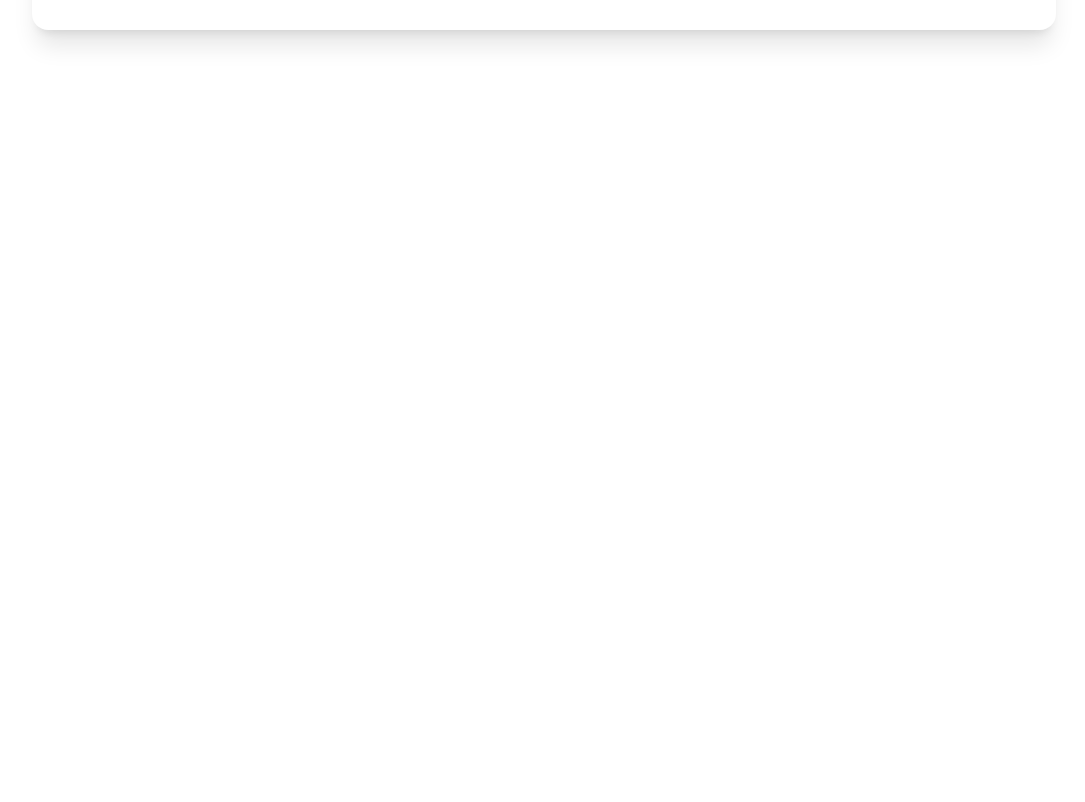
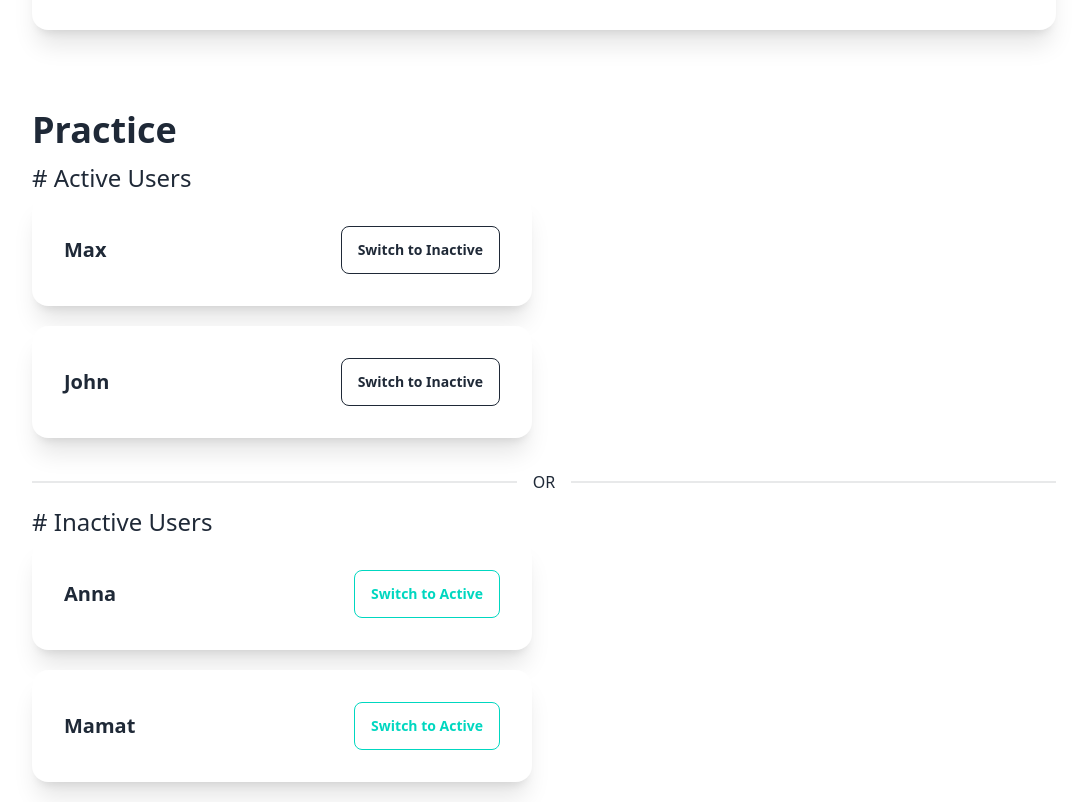
Before and after one commit to tamathecxder/ng-service-and-dependency-injection, an Angular app: page / in a window 1280 px wide. Shown: the part 710-1512 px from the top of the page, without its empty margins (96-1181 px from the left). Before the commit the page ends 800 px from the top, so only its background shows below. Built offline with nearby package versions, Linux system fonts and the light colour scheme.

Commit message:
completing the practice of service and dependency injection

```diff
--- a/src/app/app.component.html
+++ b/src/app/app.component.html
@@ -1,4 +1,31 @@
 <div class="container mx-auto max-w-5xl">
   <app-account-form></app-account-form>
   <app-accounts *ngFor="let account of accounts" [account]="account"></app-accounts>
+
+
+  <h2 class="text-4xl font-semibold mt-20 mb-3">Practice</h2>
+
+  <div class="flex flex-col w-full border-opacity-50">
+    <div class="grid h-auto card rounded-box place-items-start">
+      <h3 class="text-2xl font-normal"># Active Users</h3>
+
+      <app-active-users *ngFor="let user of activeUsers" [user]="user"></app-active-users>
+
+      <ng-container *ngIf="activeUsers.length === 0">
+        <app-empty-users></app-empty-users>
+      </ng-container>
+    </div>
+
+    <div class="divider">OR</div>
+
+    <div class="grid h-auto card rounded-box place-items-start">
+      <h3 class="text-2xl font-normal"># Inactive Users</h3>
+
+      <app-inactive-users *ngFor="let user of inactiveUsers" [user]="user"></app-inactive-users>
+
+      <ng-container *ngIf="inactiveUsers.length === 0">
+        <app-empty-users></app-empty-users>
+      </ng-container>
+    </div>
+  </div>
 </div>
--- a/src/app/app.component.ts
+++ b/src/app/app.component.ts
@@ -5,22 +5,43 @@ import { Account } from './shared/models/account.model';
 import { CommonModule } from '@angular/common';
 import { AccountFormComponent } from './account-form/account-form.component';
 import { AccountsService } from './shared/services/accounts.service';
+import { ActiveUsersComponent } from './practice/active-users/active-users.component';
+import { InactiveUsersComponent } from './practice/inactive-users/inactive-users.component';
+import { UsersService } from './shared/services/users.service';
+import { User } from './shared/models/user.model';
+import { EmptyUsersComponent } from './practice/empty-users/empty-users.component';
 
 @Component({
   selector: 'app-root',
   standalone: true,
-  imports: [RouterOutlet, CommonModule, AccountsComponent, AccountFormComponent],
+  imports: [RouterOutlet,
+    CommonModule,
+    AccountsComponent,
+    AccountFormComponent,
+    ActiveUsersComponent,
+    InactiveUsersComponent,
+    EmptyUsersComponent
+  ],
   templateUrl: './app.component.html',
   styleUrl: './app.component.scss',
-  providers: [AccountsService]
+  providers: [AccountsService, UsersService]
 })
 export class AppComponent {
   title = 'ng-service-and-dependency-injection';
 
   accounts: Account[] = [];
+  activeUsers: User[] = [];
+  inactiveUsers: User[] = [];
 
-  constructor(private accountsService: AccountsService) {
+  constructor(private accountsService: AccountsService, private usersService: UsersService) {
     this.accounts = this.accountsService.accounts;
+    this.activeUsers = this.usersService.activeUsers;
+    this.inactiveUsers = this.usersService.inactiveUsers;
+
+    this.usersService.userSwitched.subscribe(() => {
+      this.inactiveUsers = this.usersService.inactiveUsers;
+      this.activeUsers = this.usersService.activeUsers;
+    })
 
     this.accountsService.statusChanged.subscribe((status) => alert('New status: ' + status));
   }
```
